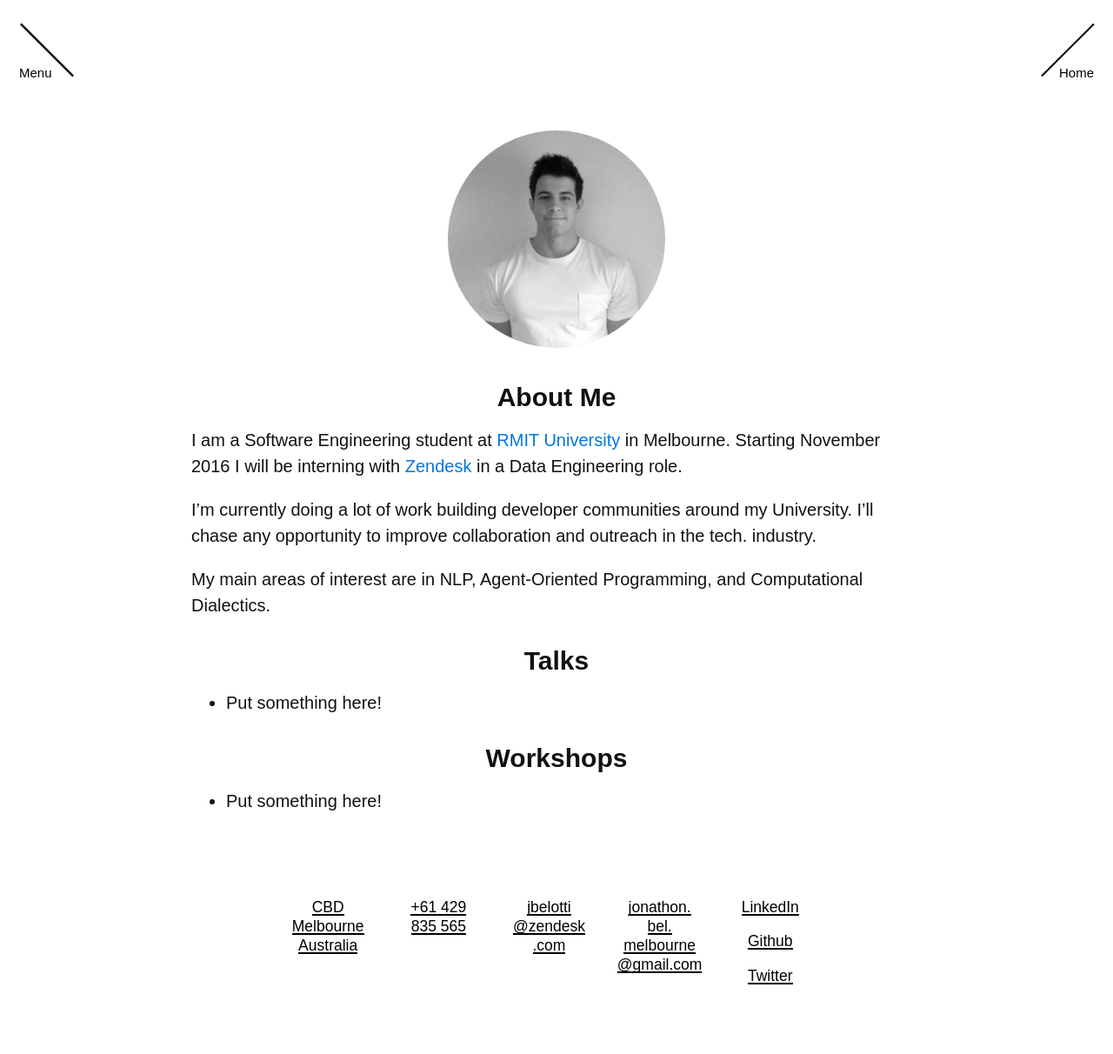
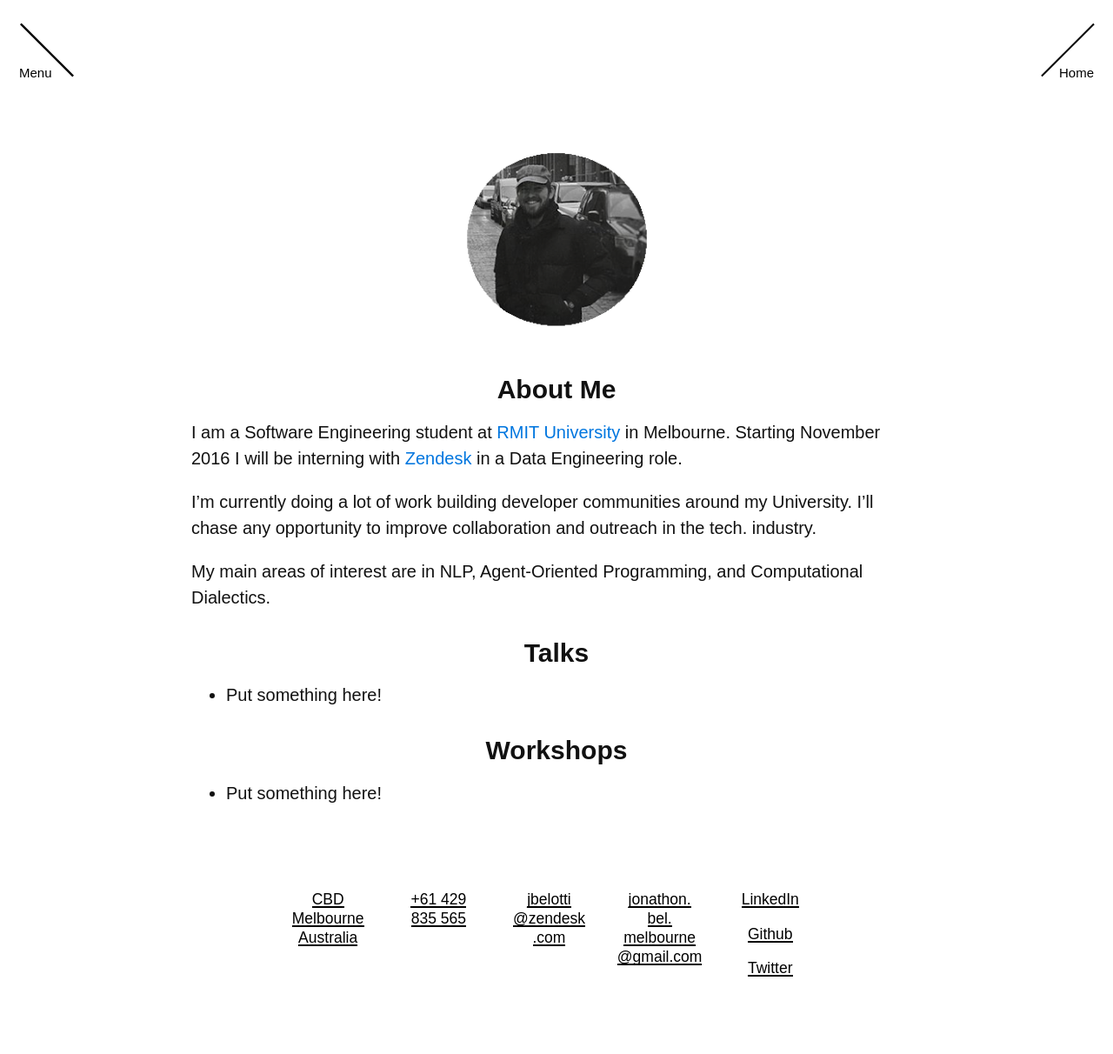
Before and after one commit to pshannon-git/pshannon-git.github.io, a Jekyll site: the page built from about.md, in a window 1280 px wide. Shown: the whole page at 87% size. Built offline with Jekyll 4.4.1, drawn with Linux system fonts in a browser that asks for light colours; nearby versions of some CDN libraries; some web fonts are replaced.

Commit message:
About Photo

```diff
--- a/about.md
+++ b/about.md
@@ -4,7 +4,7 @@ title: About Me
 permalink: /about/
 tags: about
 flicker: true
-headshot: /images/headshot.jpg
+headshot: /images/headshot.png
 ---
 
 I am a Software Engineering student at [RMIT University](https://www.rmit.edu.au/) in Melbourne. Starting November 2016 I will be interning with [Zendesk](https://www.zendesk.com/) in a Data Engineering role.
```
Also changed, not shown: images/headshot.png (added), 2 other files.
